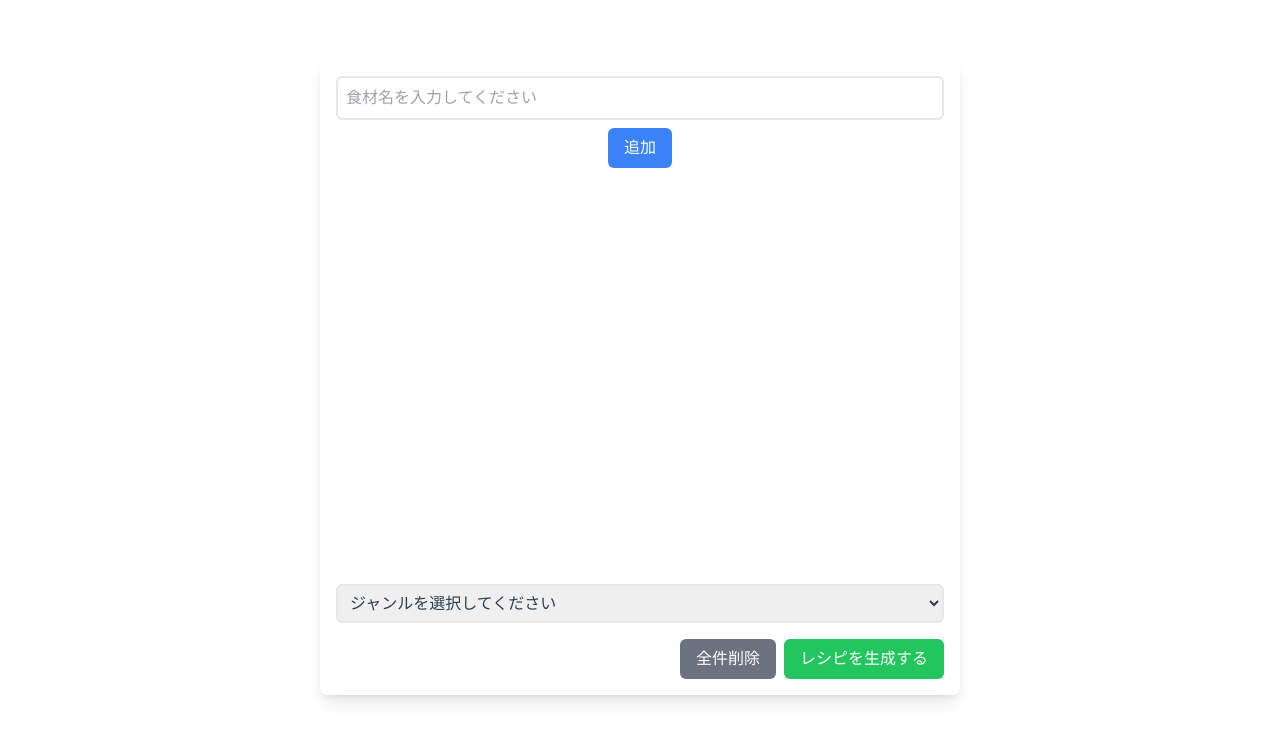
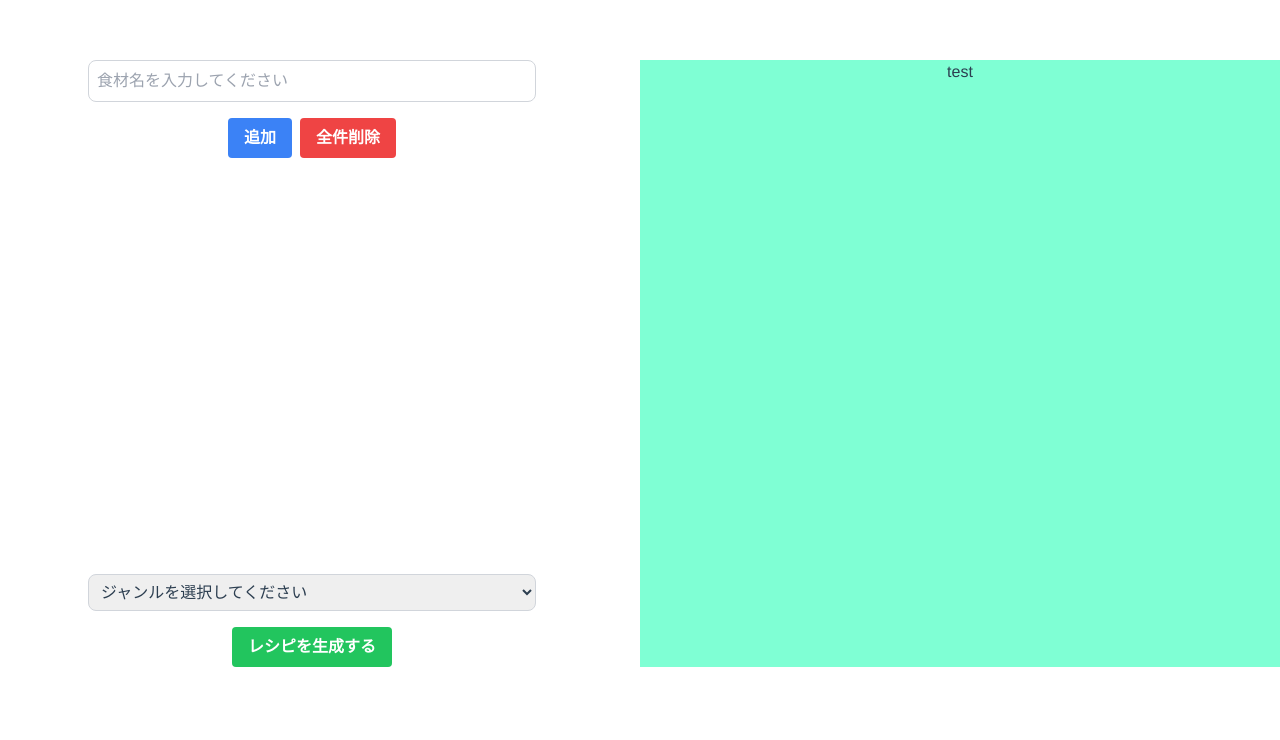
Before and after one commit to KaShiratsuchi/practice, a Vue app in the folder recipe-app/: page / in a window 1280 px wide. Shown: the top 740 px of the page. Built offline with nearby package versions, Linux system fonts and the light colour scheme.

Commit message:
APIとの連携

```diff
--- a/recipe-app/src/App.vue
+++ b/recipe-app/src/App.vue
@@ -1,8 +1,8 @@
 
 <template>
-  <div class="container ">
+  <div class="container flex m-auto gap-4">
     <InputArea/>
-    <!-- <OutputArea/> -->
+    <OutputArea/>
   </div>
 </template>
 
--- a/recipe-app/src/components/InputArea.vue
+++ b/recipe-app/src/components/InputArea.vue
@@ -1,28 +1,27 @@
 <template>
-  <div class="container mx-auto w-1/2 p-4 bg-white shadow-lg rounded-lg">
-    <input type="text" v-model="newIngredient" v-on:keyup.enter="addIngredient" placeholder="食材名を入力してください" class="w-full p-2 border-2 border-gray-200 rounded-md focus:outline-none focus:border-blue-500 transition duration-150 ease-in-out">
-    <button @click="addIngredient" class="mt-2 px-4 py-2 bg-blue-500 text-white rounded-md hover:bg-blue-600 focus:outline-none focus:ring-2 focus:ring-blue-500 focus:ring-opacity-50 transition duration-150 ease-in-out">追加</button>
-    <ul class="min-h-96 mt-4">
-      <li v-for="(ingredient, index) in ingredients" :key="index" class="flex items-center justify-between mb-2">
-        <p class="inline-block min-w-80 text-left mr-20 p-2 bg-gray-100 rounded-md">
+  <div class="container max-w-md mx-auto">
+    <input type="text" v-model="newIngredient" v-on:keyup.enter="addIngredient" placeholder="食材名を入力してください" class="input border border-gray-300 p-2 rounded-lg w-full mb-4">
+    <button @click="addIngredient" class="btn bg-blue-500 hover:bg-blue-700 text-white font-bold py-2 px-4 rounded mr-2">追加</button>
+    <button @click="removeAllIngredient" class="btn bg-red-500 hover:bg-red-700 text-white font-bold py-2 px-4 rounded ">全件削除</button>
+    <ul class="min-h-96 list-none p-0 my-4">
+      <li v-for="(ingredient, index) in ingredients" :key="index" class="flex items-center justify-between mb-3">
+        <p class="inline-block min-w-80 text-left mr-20">
           {{ ingredient }}
         </p>
-        <button @click="removeIngredient(index)" class="p-2 bg-red-500 rounded-md hover:bg-red-600 focus:outline-none focus:ring-2 focus:ring-red-500 focus:ring-opacity-50 transition duration-150 ease-in-out">
-          <img src="../assets/circle-xmark-regular.svg" alt="" class="w-4 h-4">
+        <button @click="removeIngredient(index)" class="flex items-center justify-center ">
+          <img src="../assets/circle-xmark-regular.svg" alt="" class="w-6 h-6">
         </button>
       </li>
     </ul>
-    <select name="genre" id="genre" class="w-full p-2 border-2 border-gray-200 rounded-md focus:outline-none focus:border-blue-500 transition duration-150 ease-in-out mt-4">
+    <select v-model="selectedGenre" name="genre" id="genre" class="select border border-gray-300 p-2 rounded-lg w-full mb-4">
       <option value="">ジャンルを選択してください</option>
       <option value="和食">和食</option>
       <option value="洋食">洋食</option>
       <option value="中華">中華</option>
       <option value="その他">その他</option>
     </select>
-    <div class="mt-4 flex justify-end space-x-2">
-      <button @click="removeAllIngredient" class="px-4 py-2 bg-gray-500 text-white rounded-md hover:bg-gray-600 focus:outline-none focus:ring-2 focus:ring-gray-500 focus:ring-opacity-50 transition duration-150 ease-in-out">全件削除</button>
-      <button @click="sendData" class="px-4 py-2 bg-green-500 text-white rounded-md hover:bg-green-600 focus:outline-none focus:ring-2 focus:ring-green-500 focus:ring-opacity-50 transition duration-150 ease-in-out">レシピを生成する</button>
-    </div>
+
+    <button @click="sendData" class="btn bg-green-500 hover:bg-green-700 text-white font-bold py-2 px-4 rounded">レシピを生成する</button>
   </div>
 </template>
 
@@ -33,6 +32,7 @@ import axios from 'axios';
 
 const ingredients = ref([]);
 const newIngredient = ref("");
+const selectedGenre = ref("");
 
 const addIngredient = () => {
   if(newIngredient.value !== ""){
@@ -51,7 +51,10 @@ const removeAllIngredient = () => {
 
 const sendData = async () => {
   try {
-    const response = await axios.post('http://localhost:5000/receive-data', { data: ingredients });
+    const response = await axios.post('http://localhost:5000/generate-recipe', {
+      ingredients: ingredients.value,
+      genre: selectedGenre.value
+    });
     console.log(response.data);
   } catch (error) {
     console.error(error);
```
Also changed, not shown: 1 other file (tests, documents, lock files or other folders).
